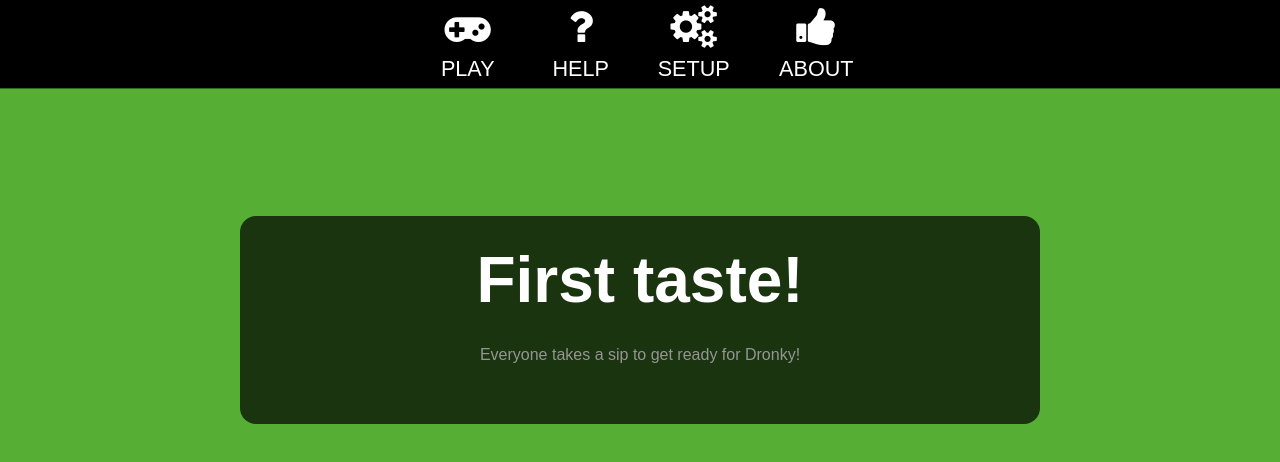
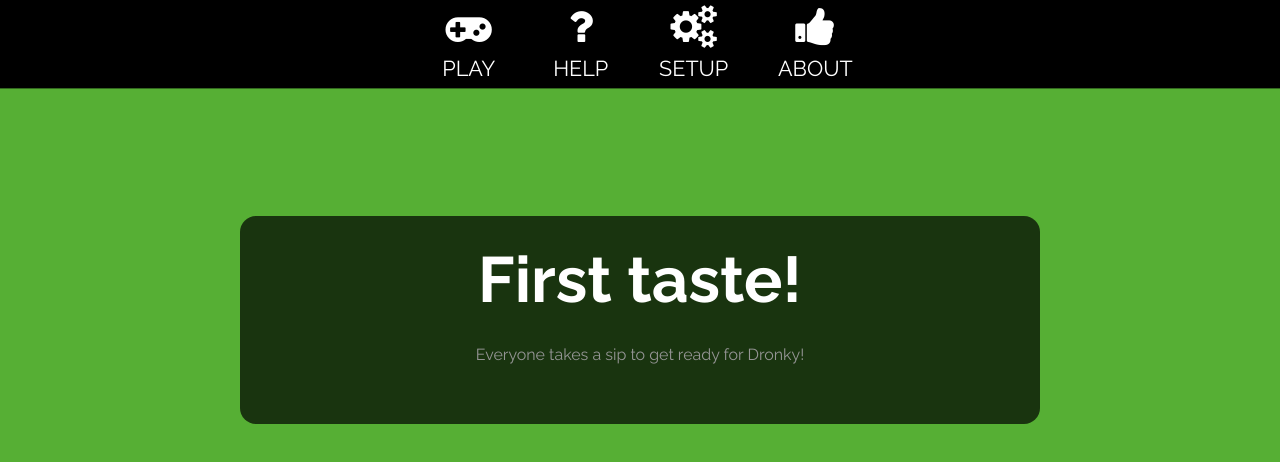
Before and after one commit to ne0n666/dgame-web, a website: page app/index.html in a window 1280 px wide. Drawn offline with nearby package versions, Linux system fonts and the light colour scheme; some packages are replaced by stand-ins of ours.

Commit message:
font changes

```diff
--- a/app/css/main.css
+++ b/app/css/main.css
@@ -50,7 +50,8 @@
 }
 html
 {
-    font-family: sans-serif;
+    font-family: Raleway;
+    /*font-family: sans-serif;*/
     line-height: 1.4em;
 }
 body
--- a/app/index.html
+++ b/app/index.html
@@ -14,6 +14,8 @@
 
   <link rel="shortcut icon" type="image/x-icon" href="favicon.png"/>
   <link rel="stylesheet" href="css/main.css"/>
+
+  <link href='http://fonts.googleapis.com/css?family=Raleway:400,700' rel='stylesheet' type='text/css'>
 
   <script src="//ajax.googleapis.com/ajax/libs/jquery/2.1.1/jquery.min.js"></script>
   <script src="//ajax.googleapis.com/ajax/libs/angularjs/1.2.26/angular.min.js"></script>
```
Also changed, not shown: 1 other file.
